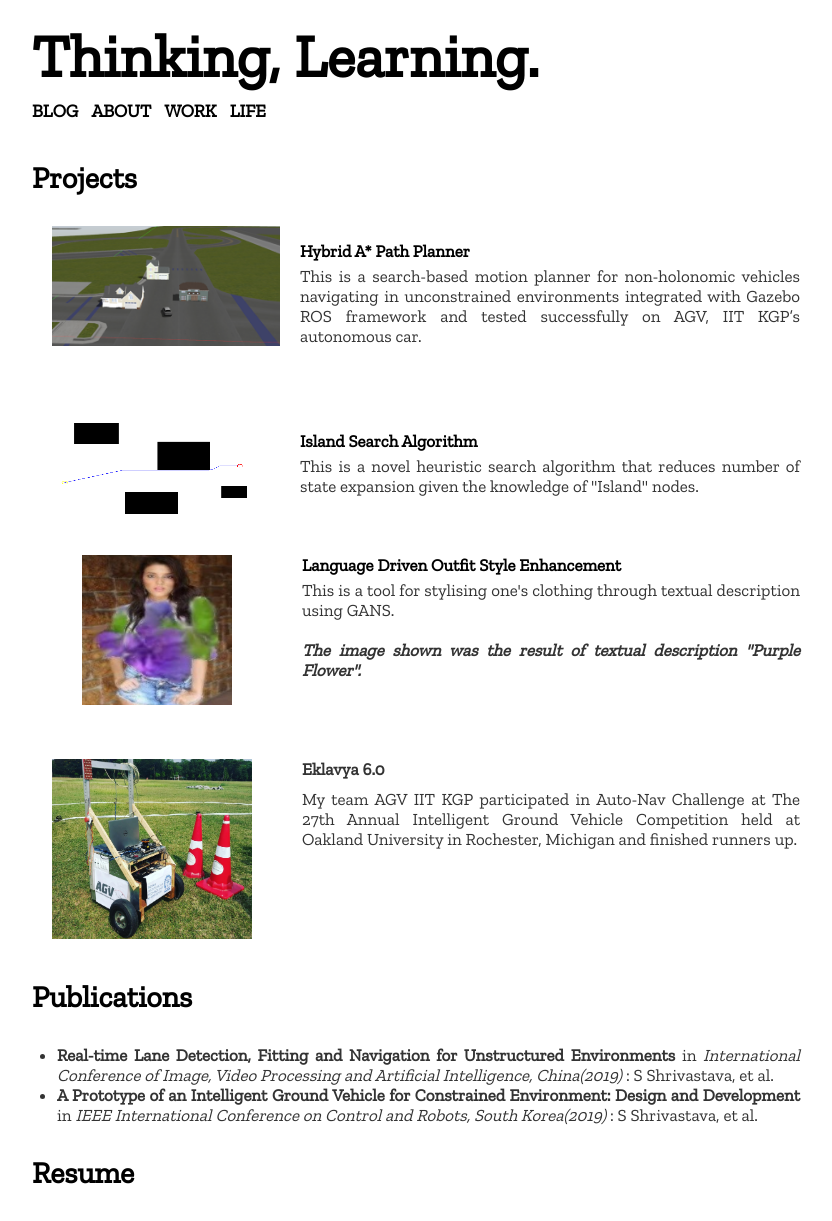
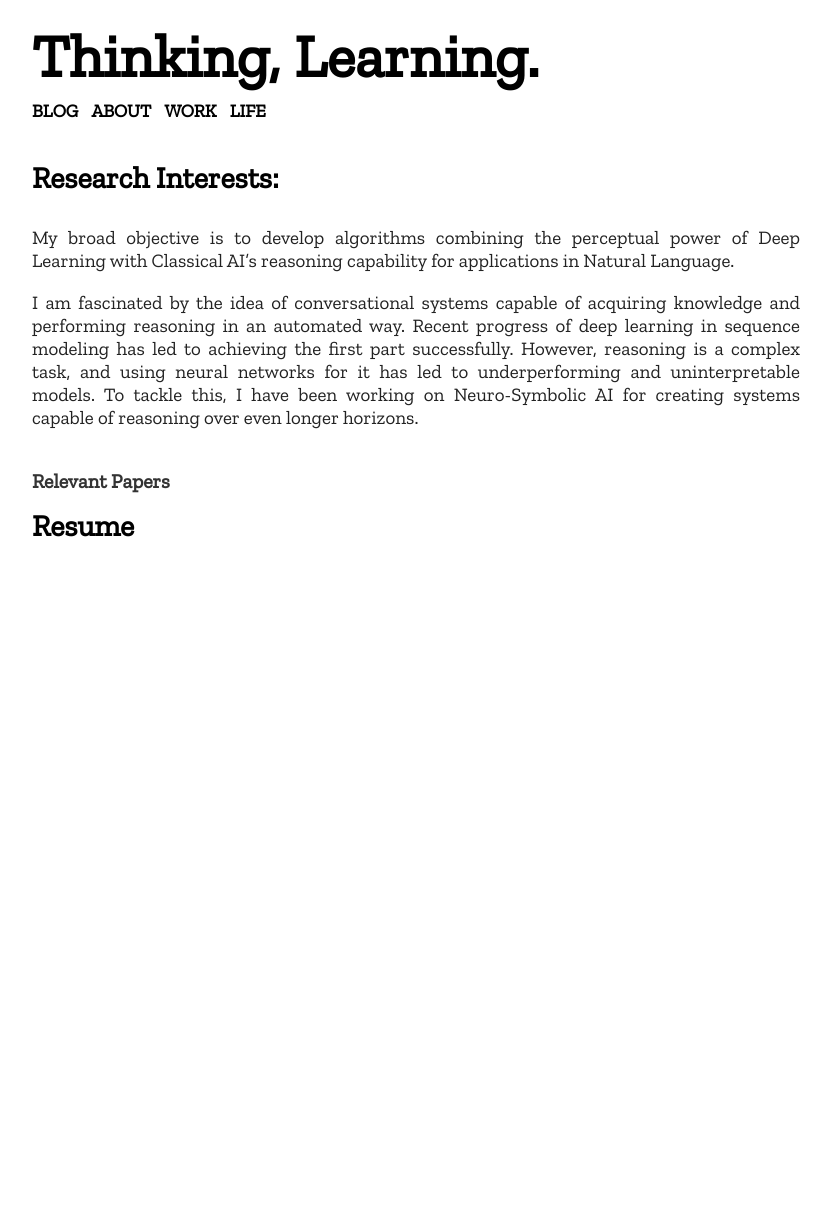
Before and after one commit to shreyshrivastava4799/shreyshrivastava4799.github.io, a Jekyll site: the page built from work.md, in a window 1280 px wide. Shown: the whole page, without its empty margins (224-1056 px from the left). Built offline with Jekyll 4.4.1, drawn with Linux system fonts in a browser that asks for light colours; after the commit the page ends 900 px from its top, so only the background shows below that.

```diff
--- a/_config.yml
+++ b/_config.yml
@@ -4,7 +4,7 @@
 about: >
   Shrey Shrivastava
 master_repo: false
-url: "http://shreyshrivastava4799.github.io"
+url: "http://shreyshrivastava4799.me"
 markdown: kramdown
 highlighter: rouge
 
--- a/_layouts/default.html
+++ b/_layouts/default.html
@@ -9,7 +9,7 @@
 </head>
 <body>
   {% include header.html %}
-  <div class="container">
+  <div class="container" style="text-align: justify;" >
   {{ content }}
 
   {% include footer.html %}
--- a/index.html
+++ b/index.html
@@ -1,6 +1,6 @@
 ---
 layout: default
-title: A guide to your digital life
+title: Hi, I am Shrey Shrivastava.
 ---
 <style rel="stylesheet" type="text/css">
 
--- a/work.md
+++ b/work.md
@@ -1,55 +1,19 @@
 ---
 layout: default
-title: About
+title: Work
 ---
-## Projects
+## Research Interests:
 
-![image](/assets/gazebo_world.png){:  height="120px" width="228px" style="float:left; padding-right:20px; padding-left:20px"}
-<div style="text-align: justify; font-size: 17px; margin-top:45px;">
-    <a href="https://github.com/shreyshrivastava4799/hybrid_astar"> <strong>Hybrid A* Path Planner</strong></a> <br/>
-    <div style="margin-top:5px;">
-        This is a search-based motion planner for non-holonomic vehicles navigating in unconstrained environments integrated with Gazebo ROS framework and tested successfully on AGV, IIT KGP’s autonomous car.
-    </div>
-    <br/><br/>
-</div>
+My broad objective is to develop algorithms combining the perceptual power of Deep Learning with Classical AI’s reasoning capability for applications in Natural Language.
 
-![image](/assets/final_6.png){:  height="120px" width="228px" style="float:left; padding-right:20px; padding-left:20px"}
-<div style="text-align: justify; font-size: 17px; margin-top:45px;">
-    <a href="https://github.com/shreyshrivastava4799/Heuristic-Search-Using-Islands"> <strong>Island Search Algorithm</strong></a> <br/>
-    <div style="margin-top:5px;">
-    This is a novel heuristic search algorithm that reduces number of state expansion given the knowledge of "Island" nodes.
-    </div>
-    <br/><br/>
-</div>
+I am fascinated by the idea of conversational systems capable of acquiring knowledge and
+performing reasoning in an automated way. Recent progress of deep learning in sequence
+modeling has led to achieving the first part successfully. However, reasoning is a complex
+task, and using neural networks for it has led to underperforming and uninterpretable
+models. To tackle this, I have been working on Neuro-Symbolic AI for creating systems
+capable of reasoning over even longer horizons.
 
-![image](/assets/outfit_style.png){:  height="150px" width="150px" style="float:left; padding-right:20px; padding-left:50px"}
-<div style="text-align: justify; font-size: 17px; margin-top:5px; padding-left:270px">
-    <a href="/assets/LanguageGuided.pdf"> <strong>Language Driven Outfit Style Enhancement</strong></a> <br/>
-    <div style="margin-top:5px;">
-    This is a tool for stylising one's clothing through textual description using GANS.
-    <br/><br/>
-    <strong><em>The image shown was the result of textual description "Purple Flower".</em></strong>
-    </div>
-    <br/><br/><br/>
-</div>
-
-![image](/assets/eklavya.jpg){:  height="180px" width="200px" style="float:left; padding-right:20px; padding-left:20px"}
-<div style="text-align: justify; font-size: 17px; margin-top:5px; padding-left:270px">
-    <strong>Eklavya 6.0</strong> <br/>
-    <div style="margin-top:10px;">
-    My team AGV IIT KGP participated in Auto-Nav Challenge at  The 27th Annual Intelligent Ground Vehicle Competition held at Oakland University in Rochester, Michigan and finished runners up.
-    </div>
-    <br/><br/><br/><br/><br/>
-</div>
-
-## Publications
-
-<div style="text-align: justify; font-size: 17px; margin-top:5px; padding-left:25px">
-   <ol style="list-style-type:disc">
-    <li><strong>Real-time Lane Detection, Fitting and Navigation for Unstructured Environments </strong> in <em>International Conference of Image, Video Processing and Artificial Intelligence, China(2019)</em> : S Shrivastava, et al. </li>
-    <li><strong> A Prototype of an Intelligent Ground Vehicle for Constrained Environment: Design and Development</strong> in <em>IEEE International Conference on Control and Robots, South Korea(2019)</em> : S Shrivastava, et al. </li>
-   </ol>
-</div>
+### Relevant Papers
 
 <div>
     <a href="/assets/Resume.pdf"> <h2>Resume</h2></a>
```
Also changed, not shown: _drafts/what-it-means-to-be-computer-scientist?.md (added, +13 -0 lines), life.md (+1 -0 lines).
